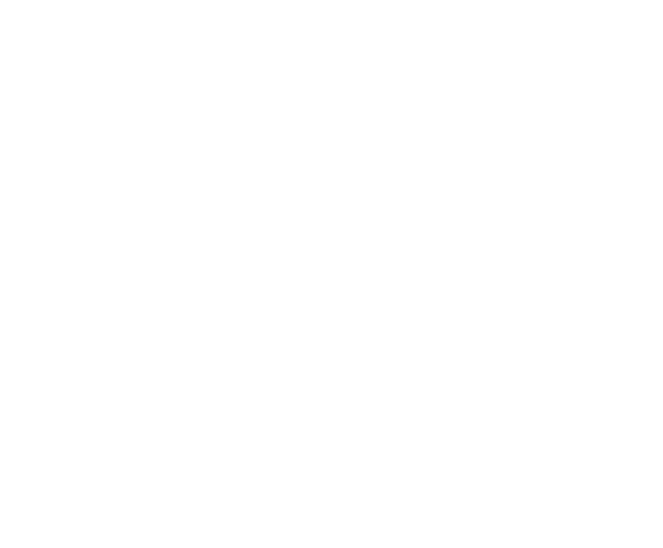
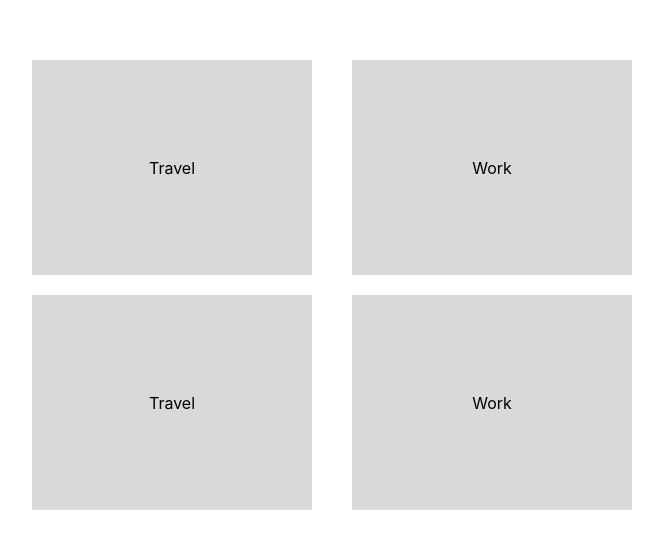
Before and after one commit to Vasilchenk23/future-hack, a React (Create React App) app: page /goals in a window 1280 px wide. Before the commit this address had no page. Shown: the part 140-688 px from the top of the page, without its empty margins (308-971 px from the left). Built offline with nearby package versions, Linux system fonts and the light colour scheme.

Commit message:
create logics site

```diff
--- a/src/App.jsx
+++ b/src/App.jsx
@@ -1,15 +1,21 @@
 import Main from './Components/Main';
+import Goals from './Components/Goals'
 import Controls from './Components/Controls';
 import LanguageLevel from './Components/LanguageLevel';
 import { BrowserRouter as Router, Routes, Route } from 'react-router-dom';
+import LoginFlow from './Components/LoginFlow';
+import Interests from './Components/Interests';
 
 function App() {
   return (
     <Router>
       <Routes>
-        <Route path="/" element={<Main />} />
+        <Route path="/" element={<LoginFlow/>} />
         <Route path="/controls" element={<Controls />} />
         <Route path="/language-level" element={<LanguageLevel />} />
+        <Route path="/goals" element={<Goals />} />
+        <Route path="/interests" element={<Interests />} />
+        <Route path="/main" element={<Main />} />
       </Routes>
     </Router>
   );
--- a/src/Components/Controls.jsx
+++ b/src/Components/Controls.jsx
@@ -3,12 +3,10 @@
 const Controls = () =>{
     return(
         <>
-        <Link to="/controls">
             <div className="controls">
-                <div className="item-mouse">Mouse</div>
-                <div className="item-voice">Voice</div>
+                <Link to="/language-level"><div className="item-mouse">Mouse</div></Link>
+                <Link to="/language-level"><div className="item-voice">Voice</div></Link>
             </div>
-        </Link>
         </>
     );
 }
--- a/src/Components/Goals.jsx
+++ b/src/Components/Goals.jsx
@@ -0,0 +1,16 @@
+import { Link } from "react-router-dom";
+
+const Goals = () => {
+    return(
+        <>
+                <div className="goals">
+                    <Link to="/interests"><div className="item-goal">Travel</div></Link>
+                    <Link to="/interests"><div className="item-goal">Work</div></Link>
+                    <Link to="/interests"><div className="item-goal">Travel</div></Link>
+                    <Link to="/interests"><div className="item-goal">Work</div></Link>
+                </div>
+        </>
+    );
+}
+
+export default Goals;
--- a/src/Components/Interests.jsx
+++ b/src/Components/Interests.jsx
@@ -0,0 +1,11 @@
+import { Link } from "react-router-dom";
+
+const Interests = () => {
+    return(
+        <>
+            <Link to="/main"><h1>Тут поле ввода какое-то</h1></Link>
+        </>
+    );
+}
+
+export default Interests;
--- a/src/Components/LanguageLevel.jsx
+++ b/src/Components/LanguageLevel.jsx
@@ -3,16 +3,14 @@
 const LanguageLevel = () => {
     return(
         <>
-            <Link to="/language-level">
                 <div className="languageLevel">
-                    <div className="item-level-A1">A1</div>
-                    <div className="item-level-A2">A2</div>
-                    <div className="item-level-B1">B1</div>
-                    <div className="item-level-B2">B2</div>
-                    <div className="item-level-C1">C1</div>
-                    <div className="item-level-C2">C2</div>
+                    <Link to="/goals"><div className="item-level-A1">A1</div></Link>
+                    <Link to="/goals"><div className="item-level-A2">A2</div></Link>
+                    <Link to="/goals"><div className="item-level-B1">B1</div></Link>
+                    <Link to="/goals"><div className="item-level-B2">B2</div></Link>
+                    <Link to="/goals"><div className="item-level-C1">C1</div></Link>
+                    <Link to="/goals"><div className="item-level-C2">C2</div></Link>
                 </div>
-            </Link>
         </>
     );
 }
--- a/src/Components/LoginFlow.jsx
+++ b/src/Components/LoginFlow.jsx
@@ -0,0 +1,13 @@
+import { Link } from "react-router-dom";
+
+const LoginFlow = () => {
+    return(
+        <>
+        <input type="text" placeholder="login"/>
+        <input type="password" placeholder="password"/>
+        <Link to="/controls"><button>Send</button></Link>
+        </>
+    );
+}
+
+export default LoginFlow
--- a/src/Components/Main.jsx
+++ b/src/Components/Main.jsx
@@ -3,14 +3,12 @@
 const Main = () => {
     return(
         <>
-       <Link to="/">
         <div className="topics">
                 <div className="item">Weather</div>
                 <div className="item">Work</div>
                 <div className="item">Travel</div>
                 <div className="item">School</div>
             </div>
-       </Link>
         </>
     );
 }
--- a/src/index.css
+++ b/src/index.css
@@ -102,7 +102,7 @@
   }
 
   .item-voice,
-  .item-voice {
+  .item-mouse {
     width: auto;
     margin-bottom: 10px;
   }
@@ -123,7 +123,7 @@
 .item-level-B2,
 .item-level-C1,
 .item-level-C2 {
-  width: 30%;
+  width: 400px;
   height: 300px;
   background-color: #D9D9D9;
   margin-bottom: 20px;
@@ -151,3 +151,39 @@
     margin-bottom: 10px;
   }
 }
+
+/* Goals style */
+
+.goals{
+  display: flex;
+  flex-wrap: wrap;
+  justify-content: space-between;
+  margin: auto;
+  align-items: center;
+  margin-top: 200px;
+  width: 600px;
+}
+
+.item-goal{
+  width: 280px;
+  height: 215px;
+  background-color: #D9D9D9;
+  margin-bottom: 20px;
+  text-align: center;
+  display: flex;
+  justify-content: center;
+  align-items: center;
+}
+
+@media screen and (max-width: 600px) {
+  .goals {
+    flex-direction: column;
+    align-items: stretch;
+    width: auto;
+  }
+
+  .item-goal {
+    width: auto;
+    margin-bottom: 10px;
+  }
+}
```
